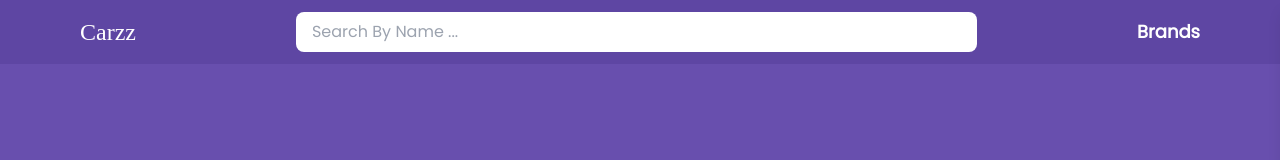
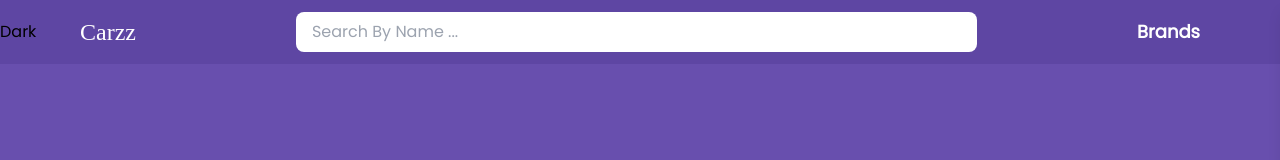
Before and after one commit to itsSheesh/Carzz, a React (Create React App) app: page / in a window 1280 px wide. Shown: the top 160 px of the page. Built offline with nearby package versions, Linux system fonts and the light colour scheme; a web font is replaced by a local one.

Commit message:
add darkMode

```diff
--- a/src/App.tsx
+++ b/src/App.tsx
@@ -2,13 +2,16 @@
 import AppContext from "./context/AppContext";
 import HomePage from "./page/Main";
 import ModelContextProvider from "./context/ModelContext";
+import DarkModeContextProvider from "./context/DarkModeContext";
 const App: React.FC = (): JSX.Element => {
   return (
-    <AppContext>
-      <ModelContextProvider>
-        <HomePage />
-      </ModelContextProvider>
-    </AppContext>
+    <DarkModeContextProvider>
+      <AppContext>
+        <ModelContextProvider>
+          <HomePage />
+        </ModelContextProvider>
+      </AppContext>
+    </DarkModeContextProvider>
   );
 };
 
--- a/src/components/Carousel/index.tsx
+++ b/src/components/Carousel/index.tsx
@@ -1,6 +1,14 @@
+// ========== packages ========== \\
+import { useContext } from "react";
+
+// ========== components and contexes ========== \\
+import { DarkModeContext } from "../../context/DarkModeContext";
+
 const Carousel: React.FC = (): JSX.Element => {
+  const { isDark } = useContext(DarkModeContext)
+
   return (
-    <div className="flex justify-center items-center">
+    <div className={`${isDark ? 'text-white' : ''}   flex justify-center items-center`}>
       Carousel comes here...
     </div>
   );
--- a/src/components/Landing/index.tsx
+++ b/src/components/Landing/index.tsx
@@ -1,11 +1,16 @@
-// ========== components ========== \\
+// ========== packages ========== \\
+import { useContext } from "react";
+// ========== components & contexes ========== \\
 import ModelsNav from "../ModelsNav";
 import Carousel from "../Carousel";
 import Details from "../Details";
+import { DarkModeContext } from "../../context/DarkModeContext";
 
 const Landing: React.FC = (): JSX.Element => {
+  const {isDark} = useContext(DarkModeContext)
+
   return (
-    <main className="bg-[#684FAE] flex flex-1 flex-col justify-between">
+    <main className={`${isDark ? 'bg-black' : 'bg-[#684FAE]'} flex flex-1 flex-col justify-between`}>
       <ModelsNav />
       <Carousel />
       <Details />
--- a/src/components/Layout/Header/index.tsx
+++ b/src/components/Layout/Header/index.tsx
@@ -6,11 +6,15 @@ import { ICar } from "../../../interfaces/car";
 // ========== components ========== \\
 import { Context } from "../../../context/AppContext";
 import Input from "../../Common/Form/Input";
+import { DarkModeContext } from '../../../context/DarkModeContext'
+
 
 const Header: React.FC = (): JSX.Element => {
   const [query, setQuery] = useState<string>("");
   const [searchResult, setSearchResult] = useState<any>([]);
   const { toggleShow } = useContext(Context);
+  const { handleDark } = useContext(DarkModeContext)
+  const { isDark } = useContext(DarkModeContext)
 
   const handleSearch = (e: ChangeEvent<HTMLInputElement>) => {
     setQuery(e.target.value);
@@ -21,7 +25,7 @@ const Header: React.FC = (): JSX.Element => {
   };
 
   return (
-    <header className="flex flex-col md:flex-row md:h-16 py-4 items-center md:px-20 px-4 bg-[#5E46A3] md:gap-40 gap-2">
+    <header className={`flex flex-col md:flex-row md:h-16 py-4 items-center md:px-20 px-4 ${isDark ? 'bg-black' : 'bg-[#5E46A3]'}  md:gap-40 gap-2`}>
       <div className="cursor-pointer font-RubikBubbles text-2xl text-white order-1">
         Carzz
       </div>
@@ -60,6 +64,7 @@ const Header: React.FC = (): JSX.Element => {
       >
         Brands
       </div>
+      <button className={`${isDark ? 'text-white' : ''} absolute left-0`} onClick={() => handleDark()}>Dark</button>
     </header>
   );
 };
--- a/src/context/AppContext.tsx
+++ b/src/context/AppContext.tsx
@@ -10,7 +10,7 @@ const initValue = {
   toggleShow: () => {},
 };
 
-const Context = createContext<ContextType>(initValue);
+export const Context = createContext<ContextType>(initValue);
 
 interface IProps extends React.PropsWithChildren {}
 
@@ -29,4 +29,3 @@ const AppContext: React.FC<IProps> = ({ children }): JSX.Element => {
 };
 
 export default AppContext;
-export { Context };
--- /dev/null
+++ b/src/context/DarkModeContext.tsx
@@ -0,0 +1,30 @@
+/* eslint-disable @typescript-eslint/no-unused-vars */
+// ========== packages ========== \\
+import { createContext, useState } from "react";
+
+interface DarkProp {
+  isDark: boolean;
+  handleDark: () => void;
+}
+const initValue = {
+  isDark: false,
+  handleDark: () => {},
+};
+export const DarkModeContext = createContext<DarkProp>(initValue);
+
+interface IProps extends React.PropsWithChildren {}
+
+const DarkModeContextProvider: React.FC<IProps> = ({ children }): JSX.Element => {
+  const [isDark, setIsDark] = useState<boolean>(false);
+
+  const handleDark = () => {
+    setIsDark(!isDark);
+  };
+
+  return (
+    <DarkModeContext.Provider value={{ isDark, handleDark }}>
+      {children}
+    </DarkModeContext.Provider>
+  );
+};
+export default DarkModeContextProvider;
```
